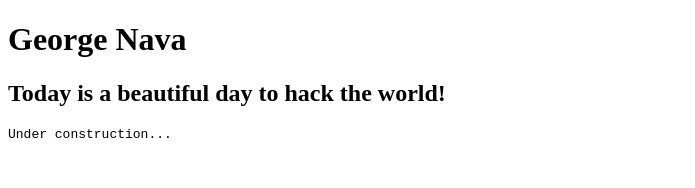
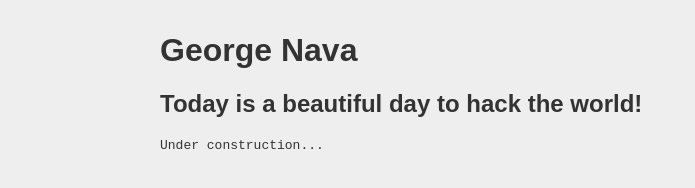
Before and after one commit to GeorgeNava/georgenava.github.com, a plain HTML site: page index.html in a window 1280 px wide. Shown: the whole page, without its empty margins (0-695 px from the left). Drawn offline with Linux system fonts and the light colour scheme.

Commit message:
Adding style

```diff
--- a/index.html
+++ b/index.html
@@ -2,6 +2,7 @@
 <html>
 <head>
 	<title>George Nava</title>
+	<link rel="stylesheet" type="text/css" href="style.css">
 </head>
 <body>
 	<h1>George Nava</h1>
--- /dev/null
+++ b/style.css
@@ -0,0 +1,7 @@
+body{
+	width	: 960px;
+	margin 	: 2em auto;
+	color 	: #333;
+	font 	: normal 1em sans-serif;
+	background:#eee;
+}
```
Also changed, not shown: 1 other file.
